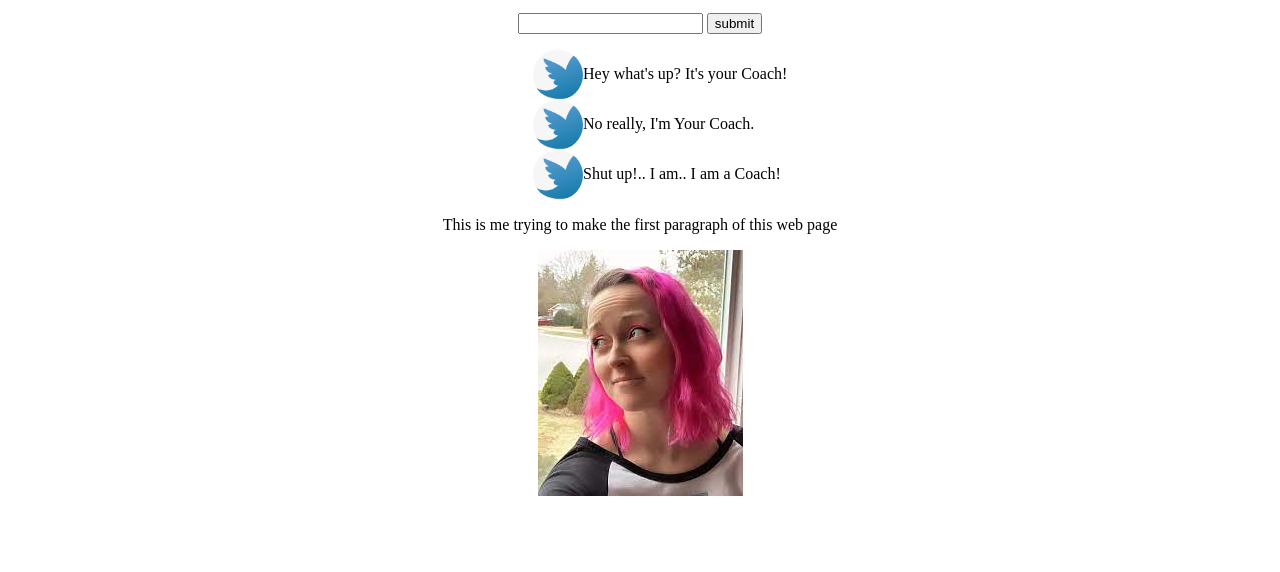
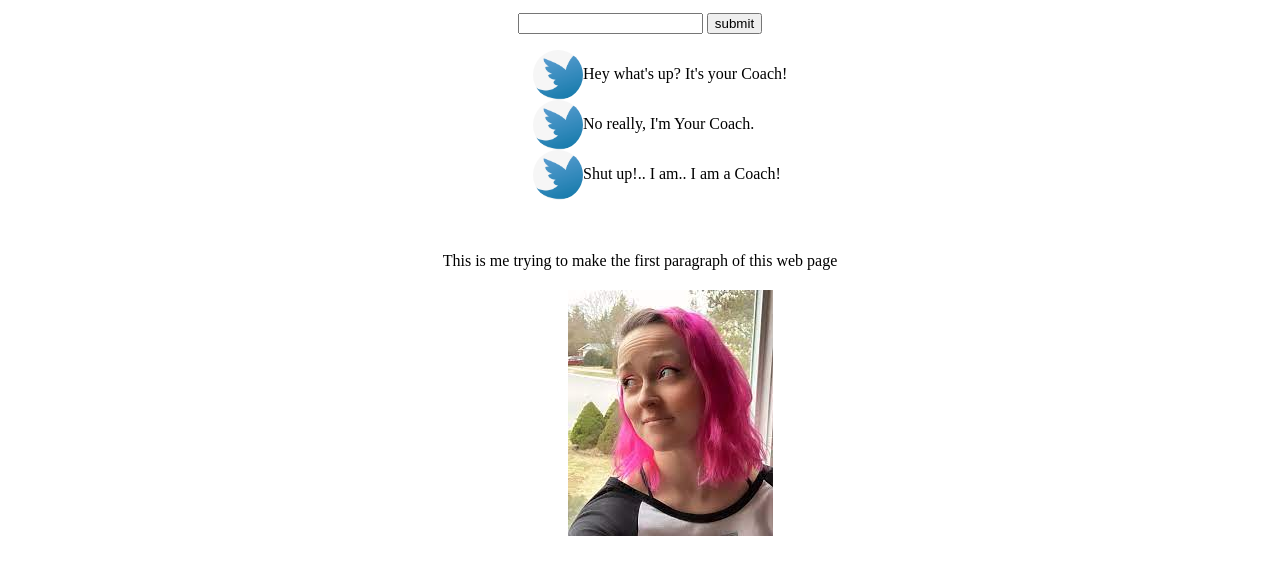
Before and after one commit to Yedlab/Dev_Project, a plain HTML site: page index.html in a window 1280 px wide. Shown: the part 828-1400 px from the top of the page. Before the commit the page ends 1356 px from the top, so only its background shows below. Drawn offline with Linux system fonts and the light colour scheme.

Commit message:
Okay last Late night changes
still working out the kinks, need to do this earlier in the night lol

```diff
--- a/Resources/CSS/index.css
+++ b/Resources/CSS/index.css
@@ -70,7 +70,14 @@ a.blue {
 }
 
 .body-pic {
-    display: inline-block;
+    display: block;
     position: relative;
+    left: 560px;
+    padding: 20px 0;
 
 }
+
+.first-pg {
+    text-align: center;
+
+}
--- a/index.html
+++ b/index.html
@@ -49,10 +49,12 @@
 
                 </ul>
             </div>
-            <div>
-                <p>This is me trying to make the first paragraph of this web page</p>
+        </div>
+        <body>
+            <p class="first-pg">This is me trying to make the first paragraph of this web page
                 <img class="body-pic" src="./Resources/Images/ashimg3.jpeg" alt="">
-            </div>
-        </div>
+            </p>
+
+        </body>
     </body>
 </html>
```
